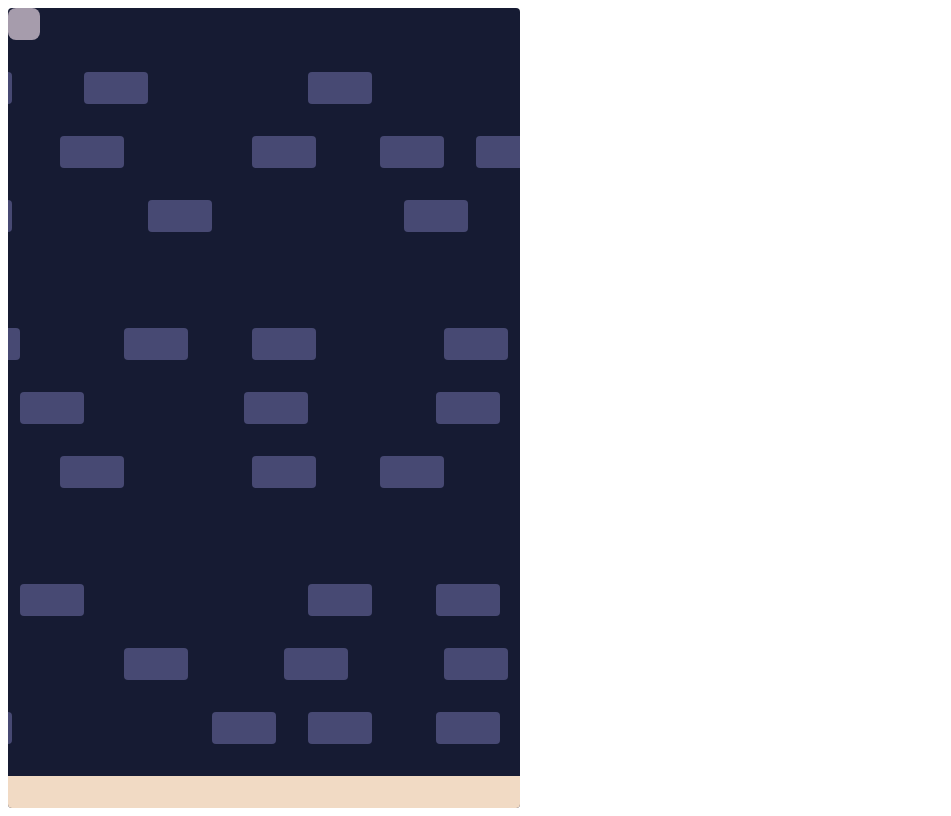
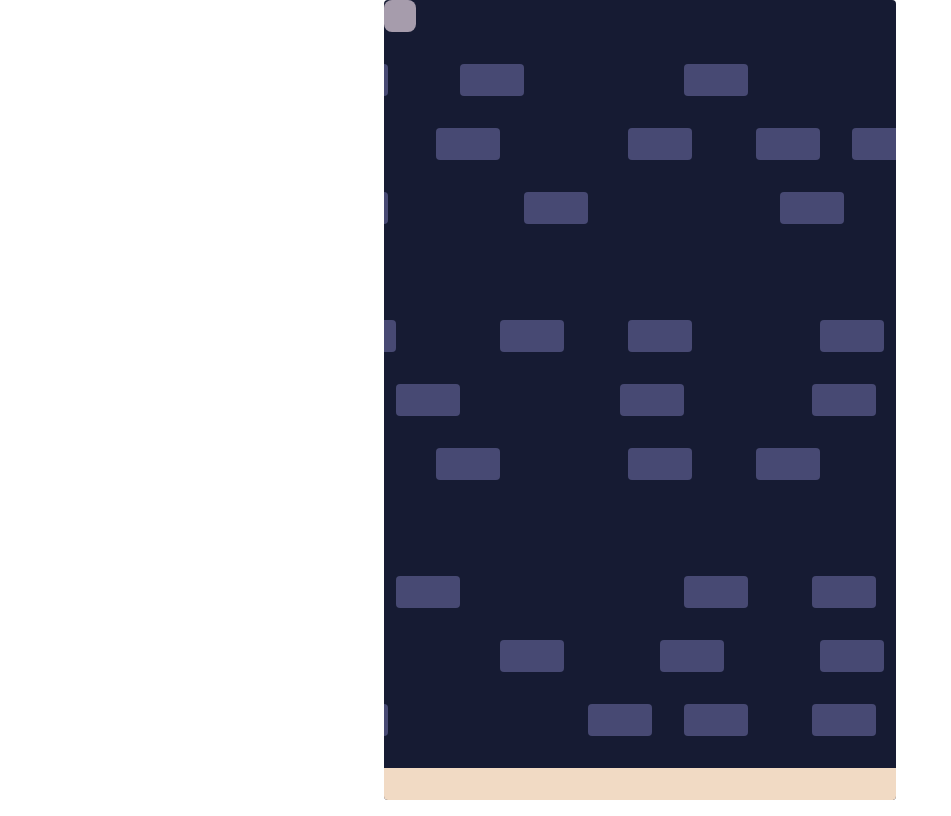
Before and after one commit to lousousa/frogger-game, a Vue app: page / in a window 1280 px wide. Shown: the whole page, without its empty margins (0-951 px from the left). Built offline with nearby package versions, Linux system fonts and the light colour scheme.

Commit message:
add game wrapper

```diff
--- a/src/assets/base.css
+++ b/src/assets/base.css
@@ -11,3 +11,7 @@
   -webkit-font-smoothing: antialiased;
   -moz-osx-font-smoothing: grayscale;
 }
+
+body {
+  margin: 0;
+}
--- a/src/components/Game.vue
+++ b/src/components/Game.vue
@@ -1,4 +1,7 @@
 <template>
+  <div
+    class="page-wrapper"
+  >
     <main
       class="game-component"
       ref="root"
@@ -22,6 +25,7 @@
         @player-collision="onCheckpointCollision"
       />
     </main>
+  </div>
 </template>
 
 <script setup lang="ts">
@@ -102,14 +106,14 @@
       player.value.reset()
       foeRefs?.forEach(foe => foe.component.reset())
       state.isPaused = false
-    }, 1000)
+    }, 750)
   }
 
   const onCheckpointCollision = () => {
     state.isPaused = true
 
     window.setTimeout(() => {
-      const confirmation = confirm('You win! Play again?')
+      const confirmation = confirm('You won! Play it again?')
 
       if (confirmation) {
         player.value.reset()
@@ -143,6 +147,13 @@
 </script>
 
 <style lang="scss" scoped>
+  .page-wrapper {
+    position: fixed;
+    inset: 0;
+    display: flex;
+    justify-content: center;
+    align-items: center;
+  }
   .game-component {
     background-color: #161b33;
     position: relative;
```
Lines whose indentation alone changed are shown as unchanged.
